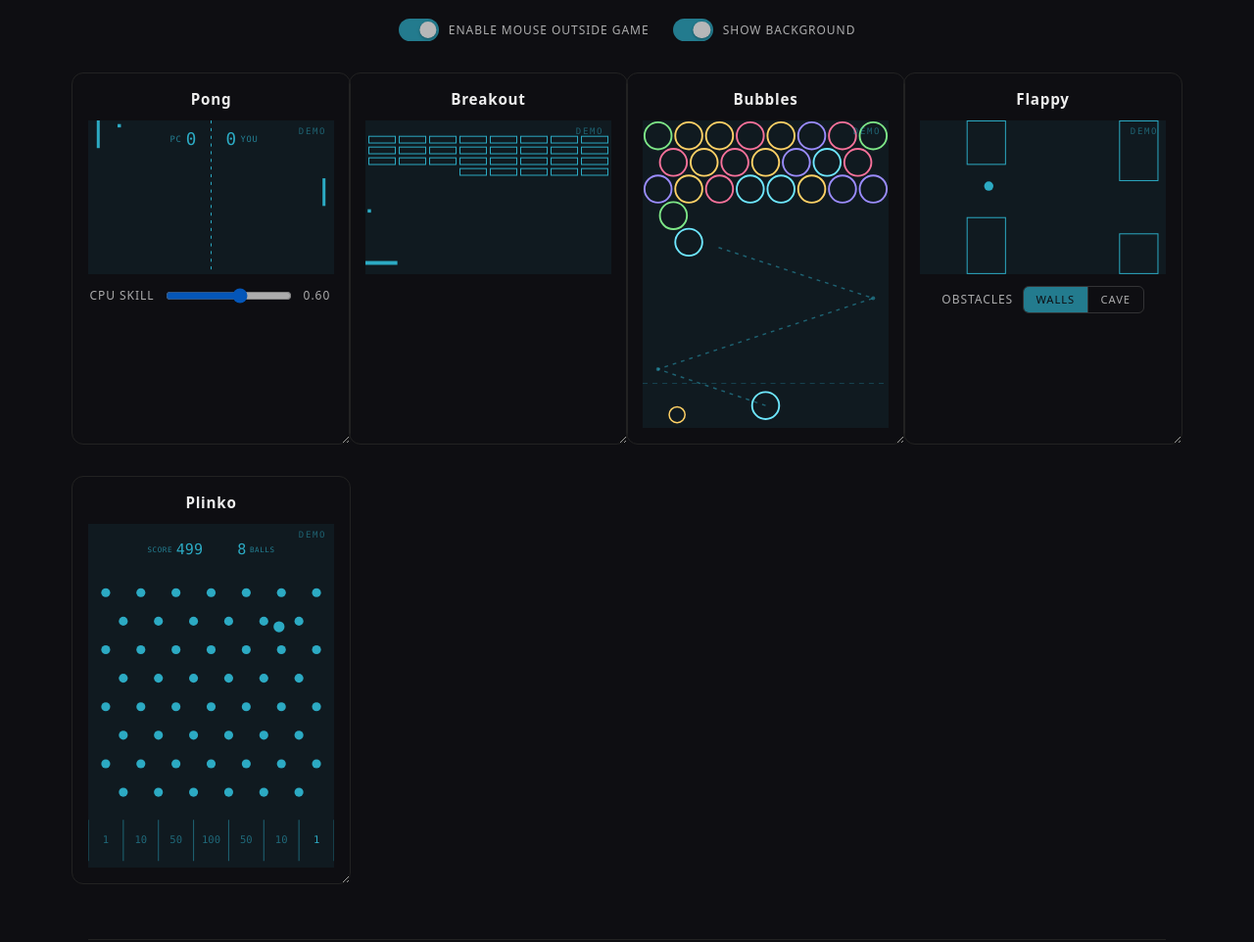
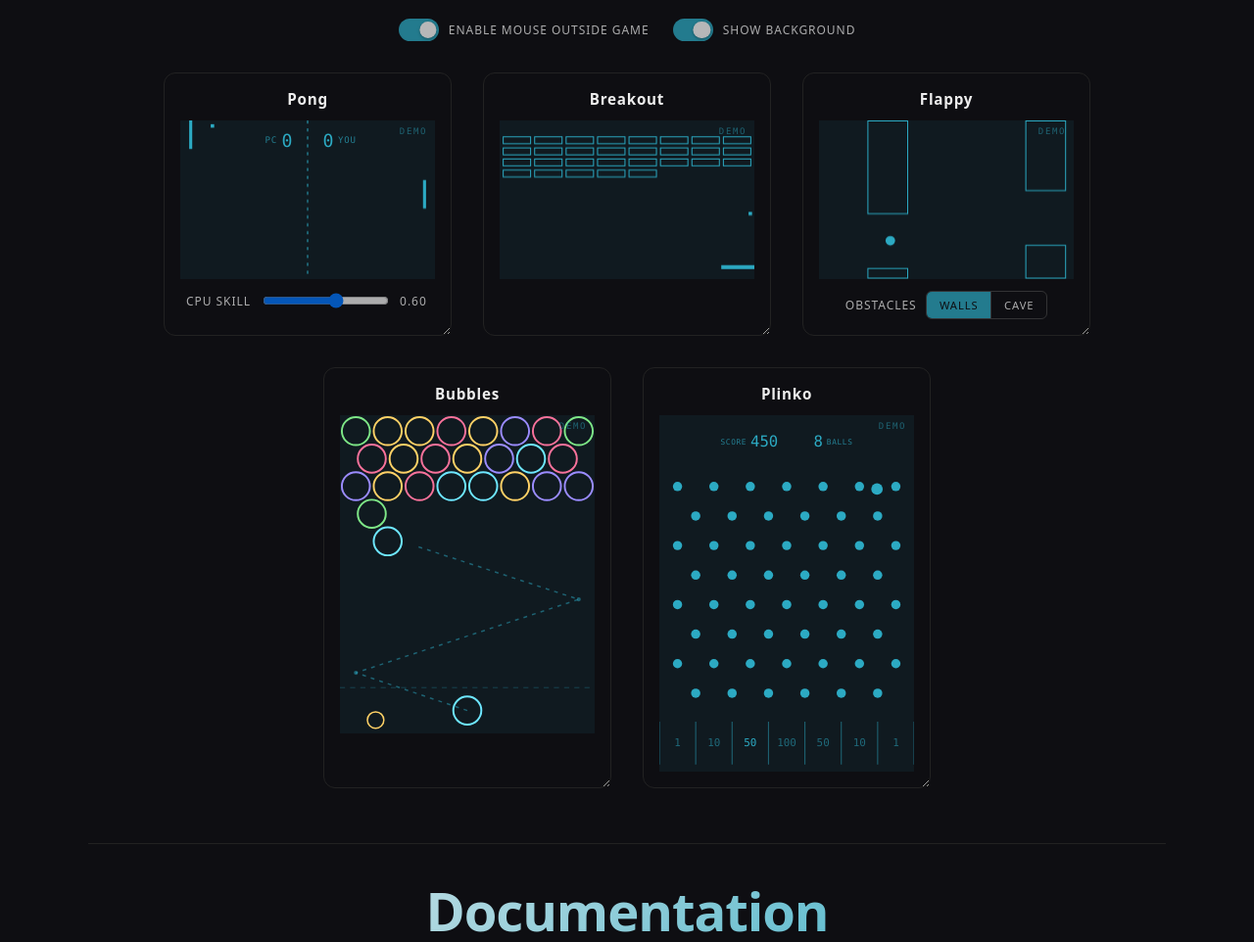
Before and after one commit to fabiobiondi/spinner-games, a React app: page index.html in a window 1280 px wide. Shown: the part 620-1582 px from the top of the page at 98% size. Built offline with nearby package versions, Linux system fonts and the light colour scheme.

Commit message:
feat(site): Bubbles before Plinko in demo grid; switch to flex layout

```diff
--- a/index.html
+++ b/index.html
@@ -237,8 +237,11 @@
       .games-grid {
         --spinner-color: #2caac3;
         margin: 2rem auto 0;
-        display: grid;
-        grid-template-columns: repeat(2, 1fr);
+        /* Flexbox (not grid) so the 5 demos wrap onto 2 rows and the trailing
+           row stays horizontally centered instead of left-aligned. */
+        display: flex;
+        flex-wrap: wrap;
+        justify-content: center;
         gap: 2rem;
         width: min(95vw, 1100px);
       }
@@ -271,19 +274,9 @@
       .game-card spinner-plinko {
         width: 100%;
       }
-      /* Smaller card sizes pack 4 across; only above the mobile breakpoint so
-         very narrow viewports still collapse to a single column below. */
-      @media (min-width: 541px) {
-        .games-grid[data-size='xsmall'],
-        .games-grid[data-size='small'] {
-          grid-template-columns: repeat(4, 1fr);
-        }
-      }
-      @media (max-width: 540px) {
-        .games-grid {
-          grid-template-columns: 1fr;
-        }
-      }
+      /* With flexbox the demos wrap based on their (size-driven) width, so the
+         per-size column rules are no longer needed — the flow centers itself
+         and collapses to a single column on narrow viewports automatically. */
       .stage h1 {
         font-weight: 500;
         opacity: 0.6;
@@ -975,10 +968,6 @@
           <spinner-breakout></spinner-breakout>
         </div>
         <div class="game-card">
-          <h2>Bubbles</h2>
-          <spinner-bubbles showNewLine="15"></spinner-bubbles>
-        </div>
-        <div class="game-card">
           <h2>Flappy</h2>
           <spinner-flappy id="flappy"></spinner-flappy>
           <div class="control">
@@ -988,6 +977,10 @@
               <button type="button" data-value="cave" aria-pressed="false">Cave</button>
             </span>
           </div>
+        </div>
+        <div class="game-card">
+          <h2>Bubbles</h2>
+          <spinner-bubbles showNewLine="15"></spinner-bubbles>
         </div>
         <div class="game-card">
           <h2>Plinko</h2>
```
